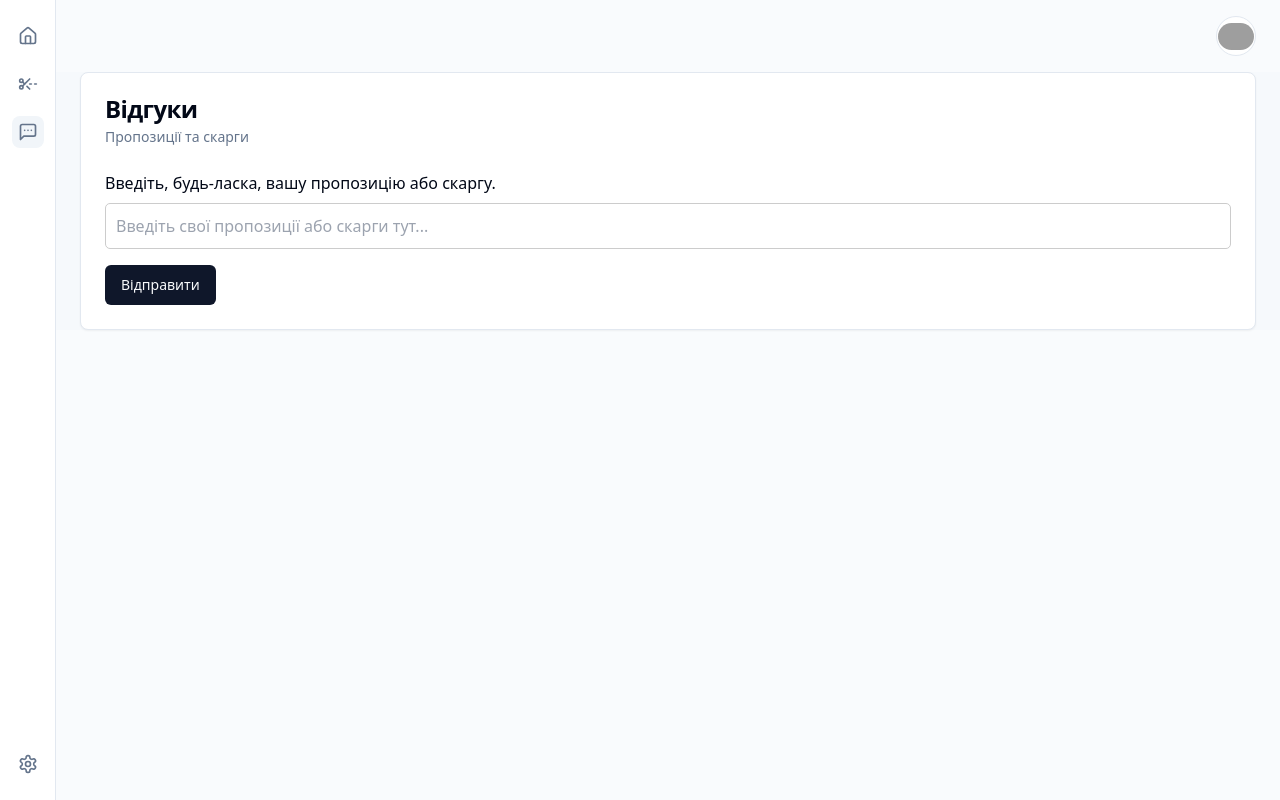
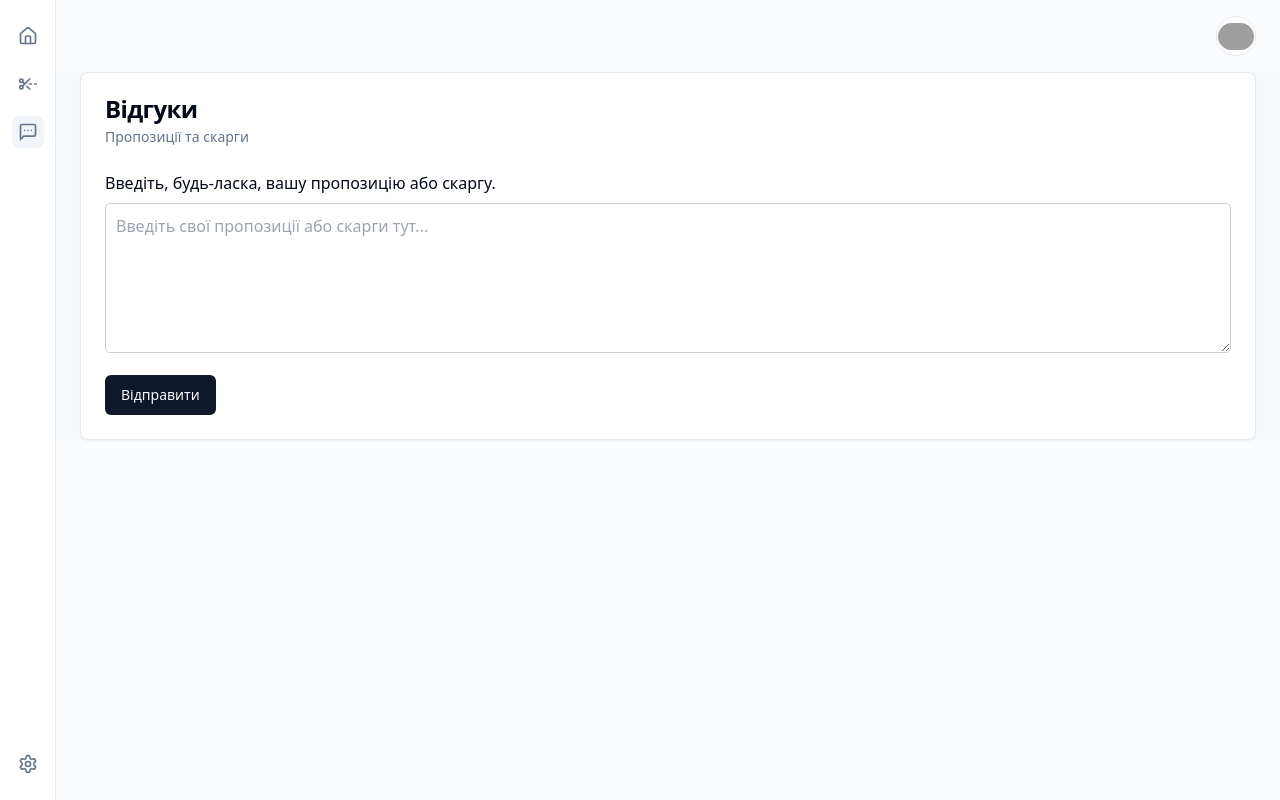
Before and after one commit to Anastasiiiii/beauty_system, a Next.js app in the folder frontend/: page /complaints in a window 1280 px wide. Built offline with nearby package versions, Linux system fonts and the light colour scheme; no server answers; grey boxes are pictures that could not be loaded.

Commit message:
change input

```diff
--- a/frontend/app/(dashboard)/complaints/reportForm.tsx
+++ b/frontend/app/(dashboard)/complaints/reportForm.tsx
@@ -29,20 +29,26 @@ export function ReportForm({ token }: { token: string | undefined }) {
       <label htmlFor="feedback" style={{ display: 'block', marginBottom: '8px' }}>
         Введіть, будь-ласка, вашу пропозицію або скаргу.
       </label>
-      <input
+
+      <div style={{ position: 'relative', width: '100%' }}>
+        {/* Textarea with absolute positioned placeholder */}
+        <textarea
           id="feedback"
           name="feedback"
-        type='textArea'
           placeholder="Введіть свої пропозиції або скарги тут..."
           style={{
             width: '100%',
+            height: '150px',
             padding: '10px',
-          fontSize: '16px',
             border: '1px solid #ccc',
             borderRadius: '5px',
             resize: 'vertical',
+            position: 'relative',
+            zIndex: 1,
+            background: 'transparent',
           }}
         />
+      </div>
 
       <Button style={{ marginTop: '16px' }}>
         Відправити
```
Lines whose indentation alone changed are shown as unchanged.
